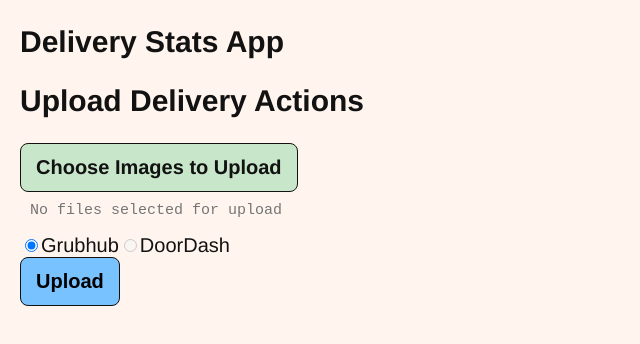
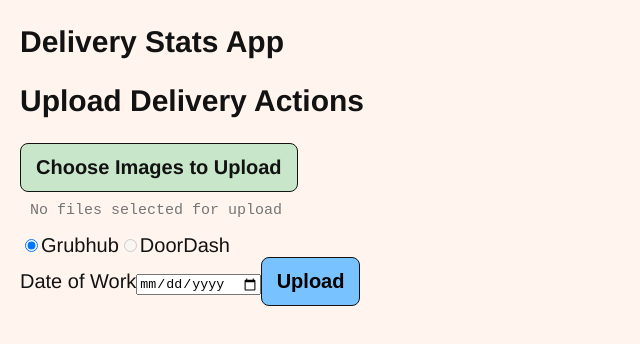
Before and after one commit to dradickal/delivery-ocr, a React (Vite) app: page / in a window 1280 px wide. Shown: the top 344 px of the page, without its empty margins (0-640 px from the left). Built offline with nearby package versions, Linux system fonts and the light colour scheme.

Commit message:
building out Image upload

```diff
--- a/src/ImageUpload.jsx
+++ b/src/ImageUpload.jsx
@@ -50,6 +50,18 @@
         }
 
         console.log("Appended formData: ", data);
+        const request = new Request("http://localhost:3001/image/upload", {
+            method: "POST",
+            body: data,
+        });
+
+        fetch(request).then((response) => {
+            if(!response.ok) {
+                console.log('Form Submit - ERROR:', response.status);
+            }
+
+            console.log('Form Submit - SUCCESS:', response.body);
+        })
     }
 
     function handleRemove(event) {
@@ -80,15 +92,18 @@
             <form onSubmit={handleSubmit}>
                 <div>
                     <label>
-                        <input type='radio' name='app-service' value="GH" required defaultChecked/>
+                        <input type='radio' name='serviceId' value="1" required defaultChecked/>
                         Grubhub
                     </label>
                     <label>
-                        <input type='radio' name='app-service' value="DD" disabled/>
+                        <input type='radio' name='serviceId' value="2" disabled/>
                         DoorDash
                     </label>
                 </div>
-
+                <label>
+                    Date of Work
+                    <input type='date' name='associatedDate'/>
+                </label>
                 <button type="submit">Upload</button>
             </form>
         </>
```
